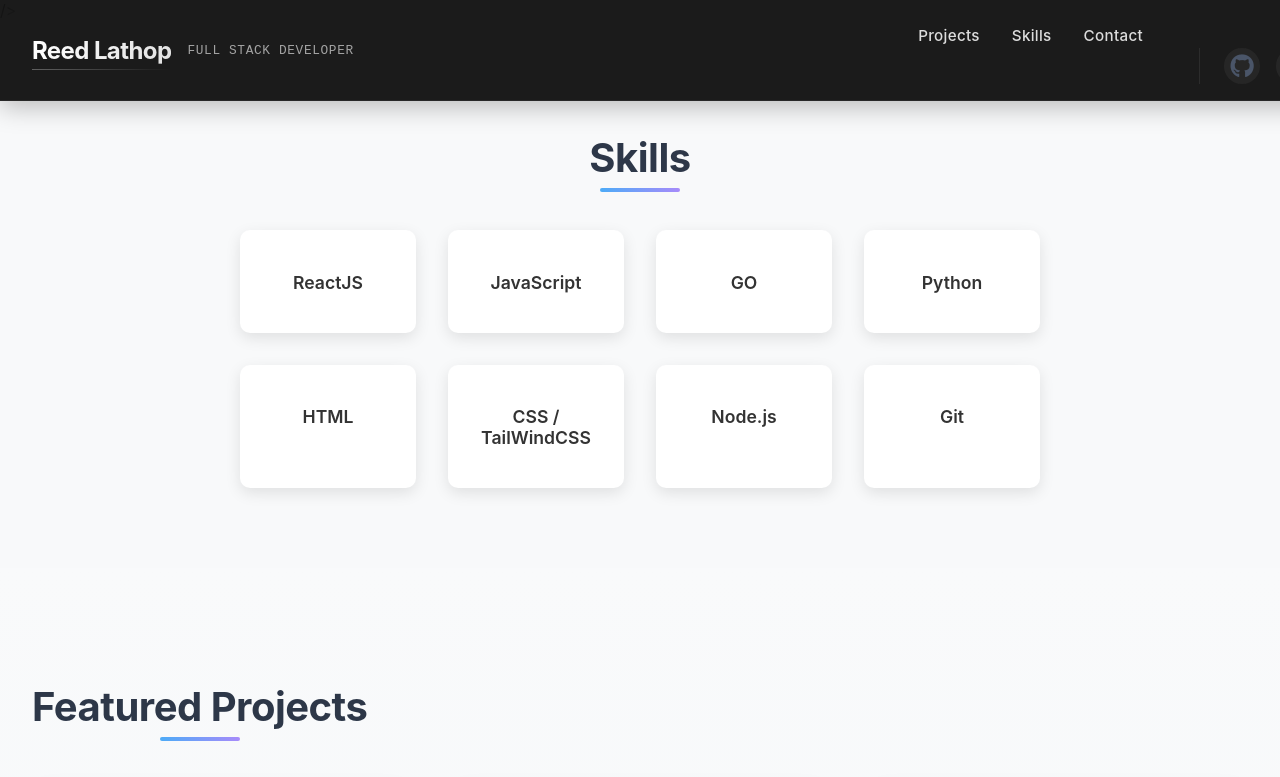
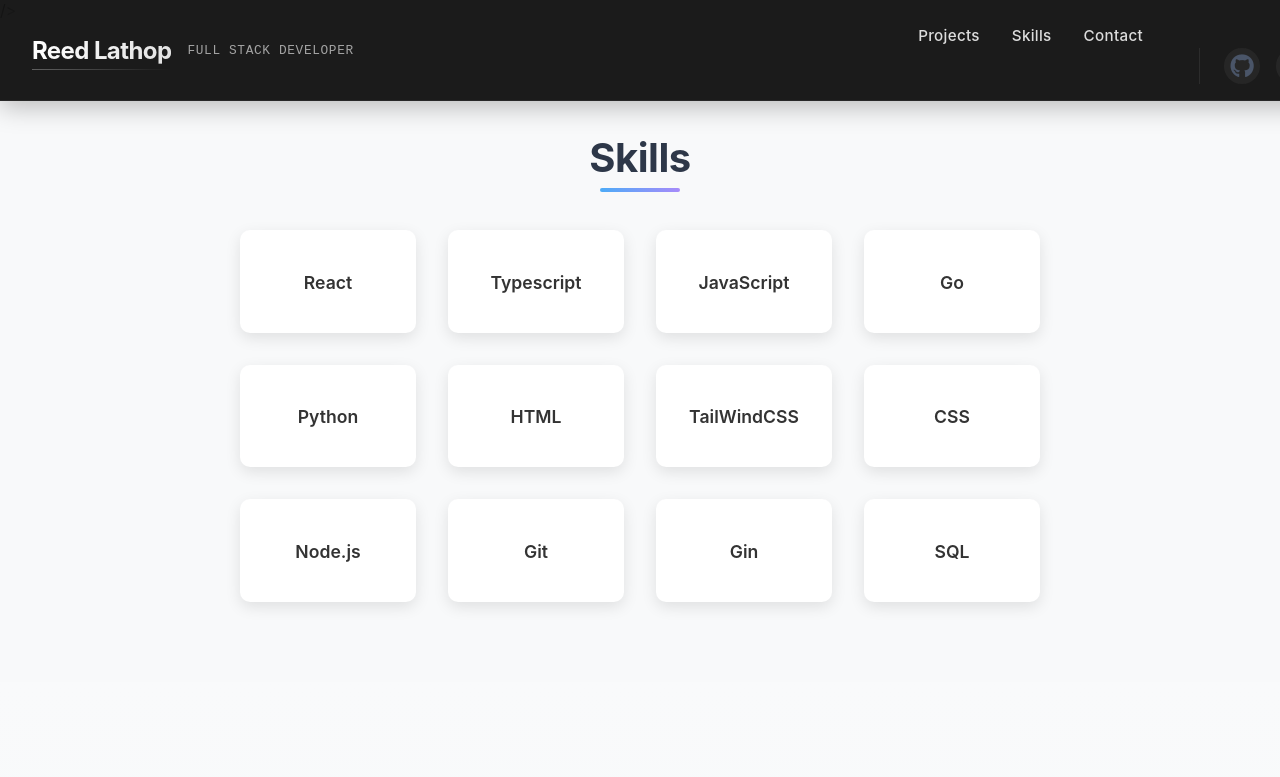
Before and after one commit to reedthedev13/Project-Portfolio, a React (Create React App) app: page / in a window 1280 px wide. Shown: the top 777 px of the page. Built offline with nearby package versions, Linux system fonts and the light colour scheme.

Commit message:
added skills

```diff
--- a/src/components/Skills.js
+++ b/src/components/Skills.js
@@ -19,14 +19,18 @@
   }, []);
 
   const skills = [
-    { name: "ReactJS" },
+    { name: "React" },
+    { name: "Typescript" },
     { name: "JavaScript" },
-    { name: "GO" },
+    { name: "Go" },
     { name: "Python" },
     { name: "HTML" },
-    { name: "CSS / TailWindCSS" },
+    { name: "TailWindCSS" },
+    { name: "CSS" },
     { name: "Node.js" },
     { name: "Git" },
+    { name: "Gin" },
+    { name: "SQL" },
   ];
 
   return (
```
